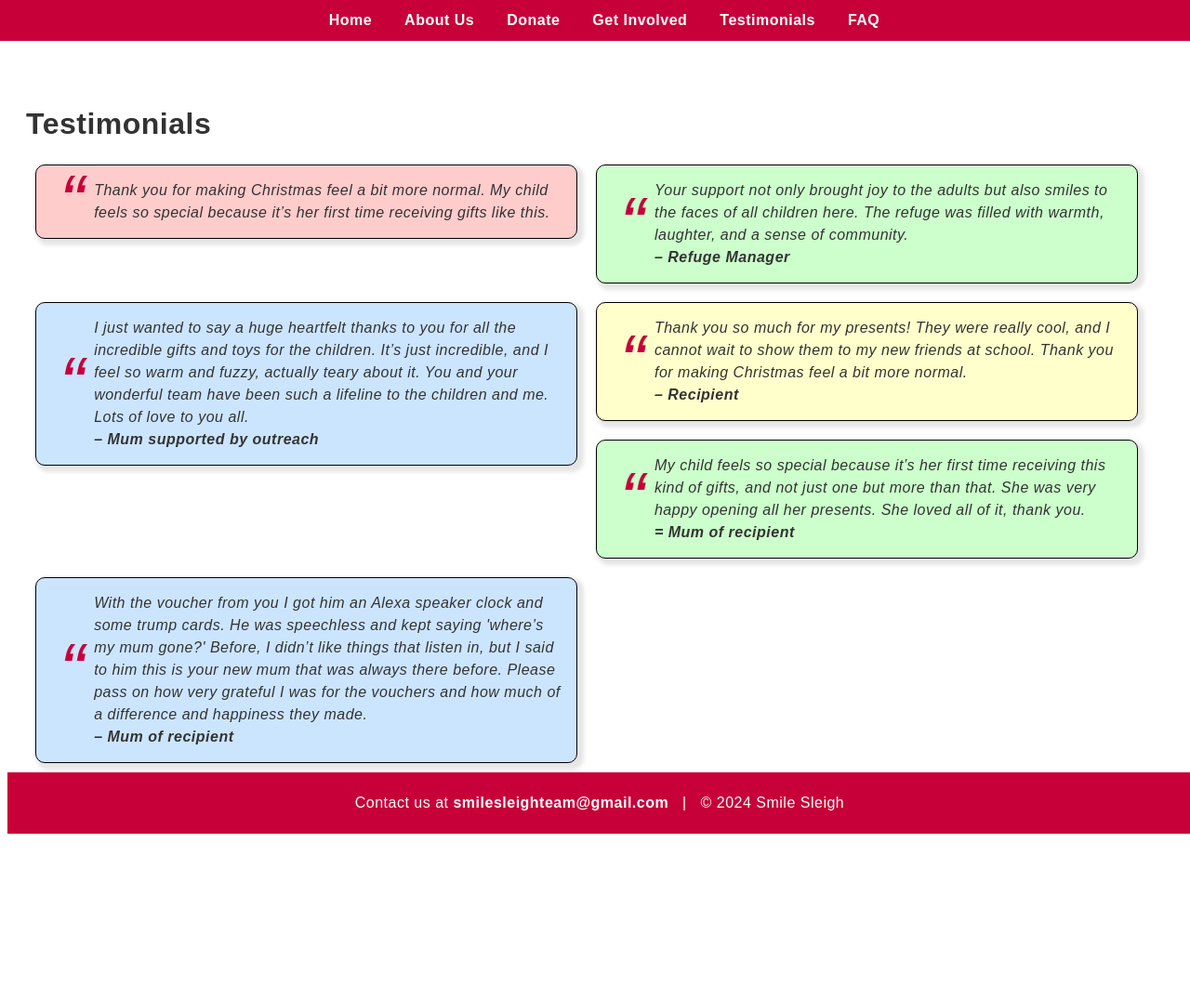
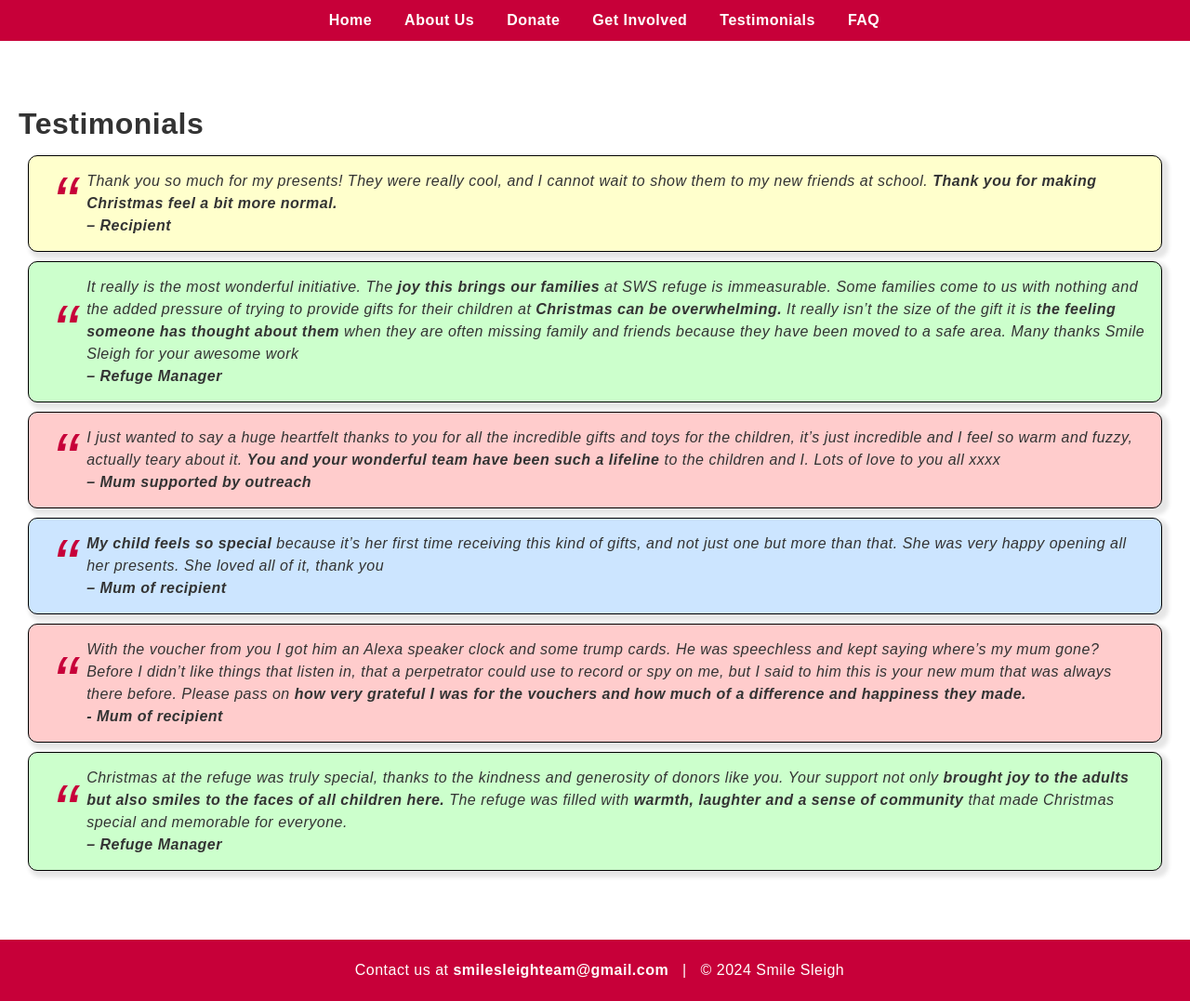
Before and after one commit to kramos/smile-sleigh-website, a Jekyll site: the page built from testimonials.md, in a window 1280 px wide and 1077 px high. Shown: the whole window at 93% size. Built offline with Jekyll 4.4.1, drawn with Linux system fonts in a browser that asks for light colours.

Commit message:
Some responsivness, but it's still bad.  Improved testimonials

```diff
--- a/assets/styles.css
+++ b/assets/styles.css
@@ -1,7 +1,7 @@
 body {
     font-family: Arial, sans-serif;
     background-color: #fff;
-    margin: 10;
+    margin: 0;
     padding: 0;
     color: #333;
     letter-spacing: 0.5px;
@@ -42,6 +42,10 @@ main {
     padding: 20px;
 }
 
+img {
+    overflow: auto;
+}
+
 footer {
     background-color: #c70039;
     color: white;
@@ -69,8 +73,6 @@ footer {
     border: 1px solid #000000;
     box-shadow: 4px 4px 4px 3px rgba(0, 0, 0, 0.1);
     font-style: italic;
-    max-width: 45%; /* Limit width to allow two per row */
-    float: left; /* Allows the bubbles to be side by side */
 }
 
 .quote {
--- a/testimonials.md
+++ b/testimonials.md
@@ -5,37 +5,35 @@ title: Testimonials
 
 # Testimonials
 
-<div class="testimonial red">
-    <span class="quote">“</span>
-    <span class="text">Thank you for making Christmas feel a bit more normal. My child feels so special because it’s her first time receiving gifts like this.
-    </span>
-</div>
-
-<div class="testimonial green">
-    <span class="quote">“</span>
-    <span class="text">Your support not only brought joy to the adults but also smiles to the faces of all children here. The refuge was filled with warmth, laughter, and a sense of community.
-    <br><strong>– Refuge Manager</strong></span>
-</div>
-
-<div class="testimonial blue">
-    <span class="quote">“</span>
-    <span class="text">I just wanted to say a huge heartfelt thanks to you for all the incredible gifts and toys for the children. It’s just incredible, and I feel so warm and fuzzy, actually teary about it. You and your wonderful team have been such a lifeline to the children and me. Lots of love to you all.
-    <br><strong>– Mum supported by outreach</strong></span>
-</div>
-
 <div class="testimonial yellow">
     <span class="quote">“</span>
-    <span class="text">Thank you so much for my presents! They were really cool, and I cannot wait to show them to my new friends at school. Thank you for making Christmas feel a bit more normal.
+    <span class="text">Thank you so much for my presents! They were really cool, and I cannot wait to show them to my new friends at school. <b>Thank you for making Christmas feel a bit more normal.</b>
     <br><strong>– Recipient</strong></span>
 </div>
 
 <div class="testimonial green">
     <span class="quote">“</span>
-    <span class="text">My child feels so special because it’s her first time receiving this kind of gifts, and not just one but more than that. She was very happy opening all her presents. She loved all of it, thank you.
-    <br/><strong>= Mum of recipient</strong></span>
+    <span class="text">It really is the most wonderful initiative. The <b>joy this brings our families</b> at SWS refuge is immeasurable. Some families come to us with nothing and the added pressure of trying to provide gifts for their children at <b>Christmas can be overwhelming.</b> It really isn’t the size of the gift it is <b>the feeling someone has thought about them</b> when they are often missing family and friends because they have been moved to a safe area.  Many thanks Smile Sleigh for your awesome work
+    <br><strong>– Refuge Manager</strong></span>
+</div>
+
+<div class="testimonial red">
+    <span class="quote">“</span>
+    <span class="text">I just wanted to say a huge heartfelt thanks to you for all the incredible gifts and toys for the children, it’s just incredible and I feel so warm and fuzzy, actually teary about it. <b>You and your wonderful team have been such a lifeline</b> to the children and I. Lots of love to you all xxxx <br><strong>– Mum supported by outreach</strong></span>
 </div>
 
 <div class="testimonial blue">
     <span class="quote">“</span>
-    <span class="text">With the voucher from you I got him an Alexa speaker clock and some trump cards. He was speechless and kept saying 'where’s my mum gone?' Before, I didn’t like things that listen in, but I said to him this is your new mum that was always there before. Please pass on how very grateful I was for the vouchers and how much of a difference and happiness they made.
+    <span class="text"><b>My child feels so special</b> because it’s her first time receiving this kind of gifts, and not just one but more than that. She was very happy opening all her presents. She loved all of it, thank you
     <br><strong>– Mum of recipient</strong></span>
+</div>
+
+<div class="testimonial red">
+    <span class="quote">“</span>
+    <span class="text">With the voucher from you I got him an Alexa speaker clock and some trump cards. He was speechless and kept saying where’s my mum gone?  Before I didn’t like things that listen in, that a perpetrator could use to record or spy on me, but I said to him this is your new mum that was always there before. Please pass on <b>how very grateful I was for the vouchers and how much of a difference and happiness they made.</b> <br/><strong>- Mum of recipient</strong></span>
+</div>
+
+<div class="testimonial green">
+    <span class="quote">“</span>
+    <span class="text">Christmas at the refuge was truly special, thanks to the kindness and generosity of donors like you. Your support not only <b>brought joy to the adults but also smiles to the faces of all children here.</b> The refuge was filled with <b>warmth, laughter and a sense of community</b> that made Christmas special and memorable for everyone.<br><strong>– Refuge Manager</strong></span>
+</div>
```
